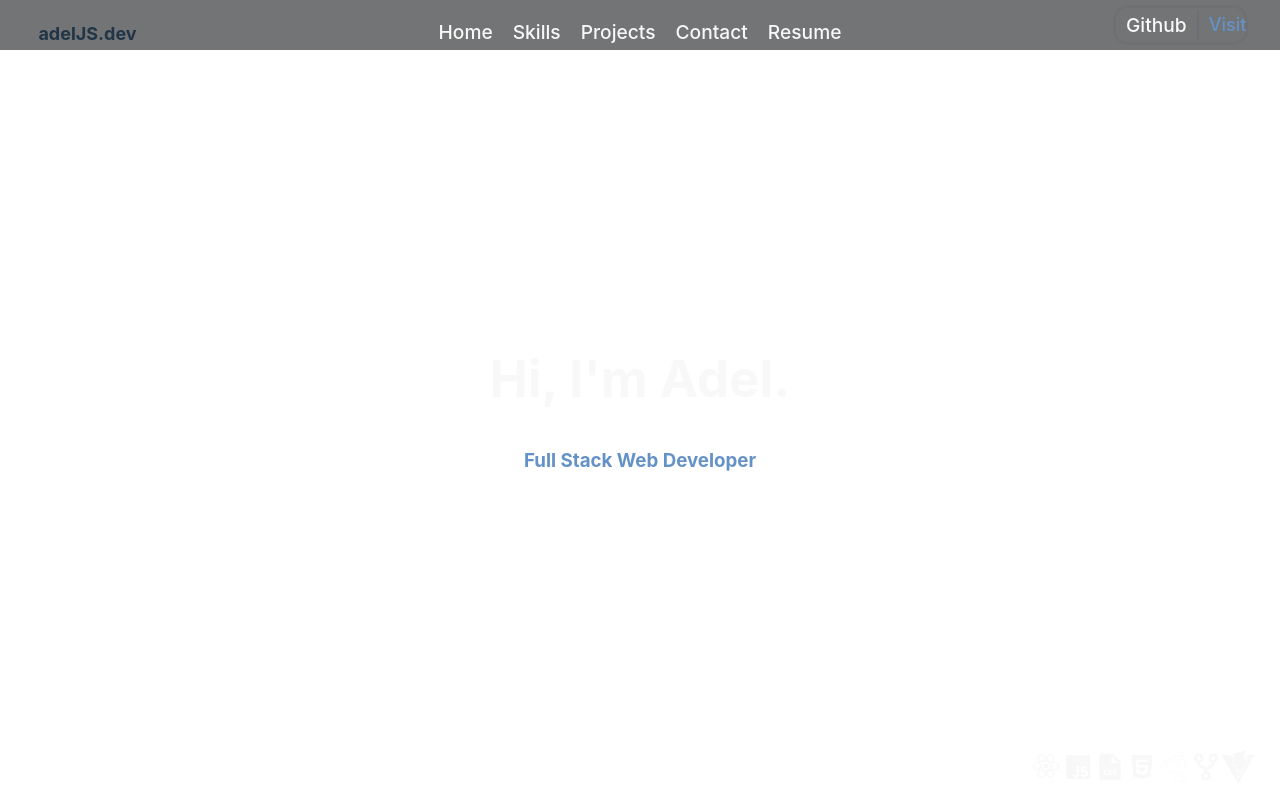
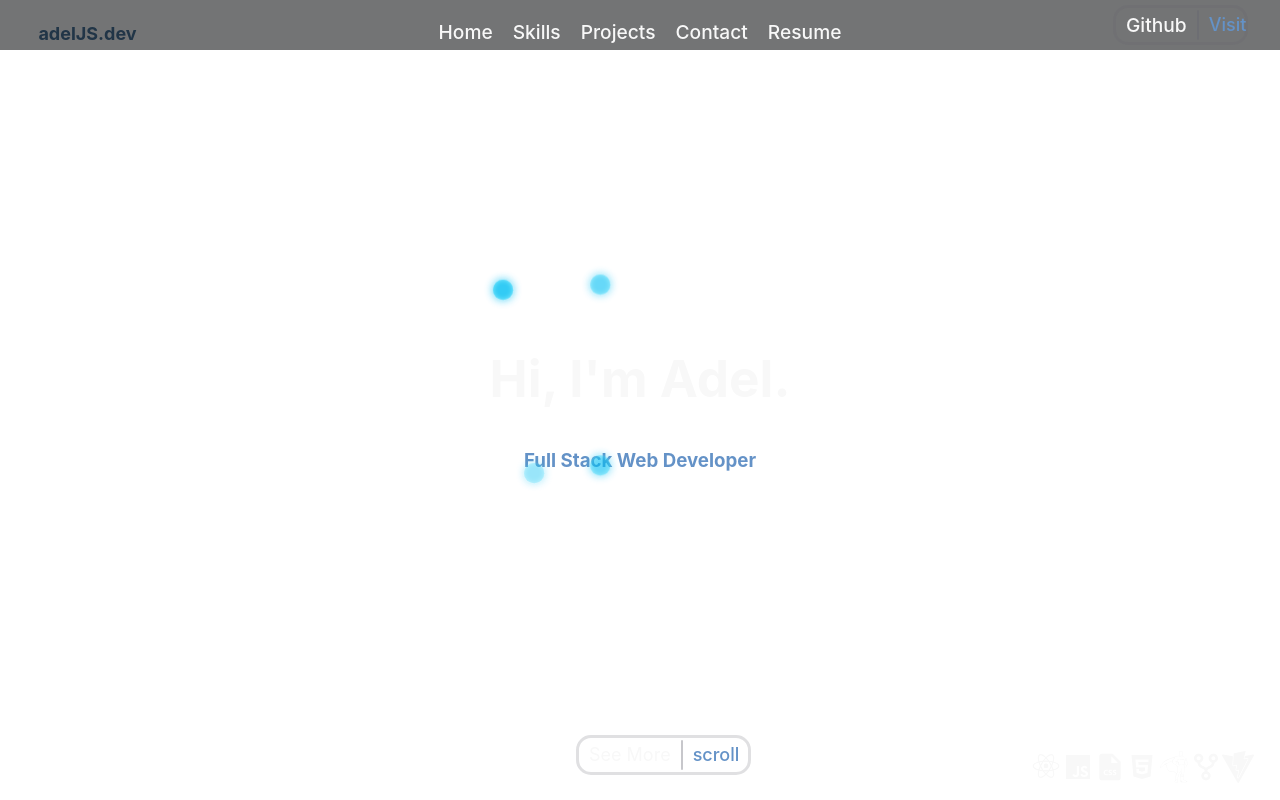
Before and after one commit to aboussenane/AdelJS-Portfolio, a React (Vite) app: page / in a window 1280 px wide. Shown: the top 800 px of the page. Built offline with nearby package versions, Linux system fonts and the light colour scheme.

Commit message:
Added animations throughout

```diff
--- a/package.json
+++ b/package.json
@@ -10,6 +10,7 @@
     "preview": "vite preview"
   },
   "dependencies": {
+    "@types/gsap": "^3.0.0",
     "gsap": "^3.12.2",
     "react": "^18.2.0",
     "react-dom": "^18.2.0",
--- a/src/components/Project.jsx
+++ b/src/components/Project.jsx
@@ -1,19 +1,52 @@
-import React from 'react';
+
+import React, { useEffect, useRef } from 'react';
+import gsap from 'gsap';
+import { ScrollTrigger } from 'gsap/ScrollTrigger';
 import '../styles/Project.css'
 import { BiGitRepoForked, BiLogoReact, BiLogoJavascript, BiSolidFileCss, BiLogoHtml5 } from 'react-icons/bi';
 import { SiVite, SiAmazonaws} from 'react-icons/si';
 
-
+gsap.registerPlugin(ScrollTrigger);
 function Project() {
-
-
+    useEffect(() => {
+        gsap.utils.toArray('.project-container').forEach((container) => {
+          gsap.set(container, { opacity: 0, y: 100 }); // Initial opacity and y position
+          gsap.to(container, {
+            opacity: 1,
+            y: 0,
+            duration: 1,
+            scrollTrigger: {
+              trigger: container,
+              start: 'top 80%',
+              end: 'bottom 20%',
+              toggleActions: 'play none none reverse',
+            },
+          });
+        });
+      }, []);
+      useEffect(() => {
+        gsap.utils.toArray('.project-container-left').forEach((container) => {
+          gsap.set(container, { opacity: 0, y: 100 }); // Initial opacity and y position
+          gsap.to(container, {
+            opacity: 1,
+            y: 0,
+            duration: 1,
+            scrollTrigger: {
+              trigger: container,
+              start: 'top 80%',
+              end: 'bottom 20%',
+              toggleActions: 'play none none reverse',
+            },
+          });
+        });
+      }, []);
   return (
     <>
 
         <div className="project-container">
             <div className="project-title">
                 <a id="title-link" href="https://master.d1rdr4srhzrrq8.amplifyapp.com/" target="_blank" rel="noopener noreferrer">Time Logger</a>
-                <p id='description'>A tool I created to help me keep conduct noise monitoring at my previous position. I needed to note the exact time that construction activities occured so I created this web app using React and Javascript. When the "Log" button is pressed, the time is saved as text along with a comment. The text can then be conveniently copied via a button at the bottom of the page. In the future i'm planning to implement an email feature. </p>
+                <p id='description'>I developed a tool during my previous job to assist in monitoring noise levels. This tool was specifically designed to record the precise timing of construction activities. Using React and JavaScript, I created a web application for this purpose. When the "Log" button is clicked, the time, along with a comment, is saved as text. This text can be easily copied using a button located at the bottom of the page. Additionally, I intend to enhance this tool by incorporating an email feature in the future. </p>
             </div>
             <div className="project-info-container">
 
@@ -40,7 +73,7 @@ function Project() {
             </div>
             <div className="project-title">
             <a id="title-link" href="https://master.d3hlpirztw4tl7.amplifyapp.com/" target="_blank" rel="noopener noreferrer">Chord Generator</a>
-                <p id='description'>This was a project where I created a slot machine that generates musical chords. The user selects a key then generates chords based on that. This was a bit complex to figure out at first due to the nature of chords and musical keys, simply generating four chords woldn't do as the each chord may have a different "character" depending on the key it is being played in e.g. D major vs. D min. My future intentions for this project is to add sound so as to play each progression once it's generated.</p>
+                <p id='description'>This project involved designing a slot machine that produces musical chords based on user-selected keys. Initially, it posed a challenge due to the complexity of chords and musical keys. Merely generating four chords was not sufficient, as each chord may exhibit a distinct "character" contingent on the key it is played in, such as D major versus D minor. Looking ahead, my plan for this project includes integrating sound functionality to play each progression once it's generated.</p>
             </div>
 
 
@@ -48,7 +81,7 @@ function Project() {
         <div className="project-container">
             <div className="project-title">
             <a id="title-link" href="https://master.d2z9qwr84qki6r.amplifyapp.com/" target="_blank" rel="noopener noreferrer">Vocal Sampler</a>
-                <p id='description'>This was a quick project I put together. I wanted to mock up the front end of a potential virtual instrument project. Admittedly not much work was put into the back end audio portion so this instrument functions as a simple vocal sampler for the time being. </p>
+                <p id='description'>This project was a rapid creation aimed at crafting the frontend interface for a potential virtual instrument.</p>
             </div>
             <div className="project-info-container">
             <a id="title-link" href="https://master.d2z9qwr84qki6r.amplifyapp.com/" target="_blank" rel="noopener noreferrer">
--- a/src/pages/OtherWork.jsx
+++ b/src/pages/OtherWork.jsx
@@ -1,9 +1,27 @@
-import React from 'react';
+import React, { useEffect, useRef } from 'react';
+import gsap from 'gsap';
+import { ScrollTrigger } from 'gsap/ScrollTrigger';
 import '../styles/OtherWork.css'
 
 
+gsap.registerPlugin(ScrollTrigger);
 function OtherWork() {
-
+  useEffect(() => {
+    gsap.utils.toArray('.other-container').forEach((container) => {
+      gsap.set(container, { opacity: 0, y: 100 }); // Initial opacity and y position
+      gsap.to(container, {
+        opacity: 1,
+        y: 0,
+        duration: 1,
+        scrollTrigger: {
+          trigger: container,
+          start: 'top 80%',
+          end: 'bottom 20%',
+          toggleActions: 'play none none reverse',
+        },
+      });
+    });
+  }, []);
 
   return (
     <>
--- a/src/pages/Title.jsx
+++ b/src/pages/Title.jsx
@@ -1,11 +1,13 @@
-import React, {useEffect} from 'react';
+import React, {useEffect, useRef} from 'react';
 import { gsap } from "gsap";
 import '../styles/Title.css';
 //import { gsap } from "gsap";
 import { SiGreensock, SiVite} from 'react-icons/si';
 import { BiGitRepoForked,BiLogoReact, BiLogoHtml5, BiLogoJavascript, BiSolidFileCss } from 'react-icons/bi';
 function Title() {
+  const transitionRef = useRef(null)
   useEffect(() => {
+    gsap.set(transitionRef.current, { opacity: 0 });
     const title = document.getElementById('intro-text');
     const subheader = document.getElementById('subheader');
     const letters = ['H', 'i', ',', ' I', '\'', 'm', ' A', 'd', 'e', 'l', '.'];
@@ -46,7 +48,28 @@ function Title() {
     // eslint-disable-next-line react-hooks/exhaustive-deps
   }, []); // Empty dependency array means this effect runs once when the component mounts
 
+  useEffect(() => {
+    const transition = transitionRef.current;
 
+    // Animation to show the element after a delay
+    gsap.from(transition, { opacity: 1, y:-40, duration: 1, delay: 15, ease: 'power1.in'});
+
+    // Scroll event listener to hide the element on scroll
+    const handleScroll = () => {
+      const scrollY = window.scrollY || window.pageYOffset;
+      if (scrollY >= 500) {
+        gsap.to(transition, { opacity: 0, y: -40, duration: 1 });
+      } else {
+        gsap.to(transition, { opacity: 1, y: -40, duration: 1 }); // Show the element if not scrolled enough
+      }
+    };
+
+    window.addEventListener('scroll', handleScroll);
+
+    return () => {
+      window.removeEventListener('scroll', handleScroll);
+    };
+  }, []);
   return (
     <>
 
@@ -66,7 +89,19 @@ function Title() {
           <SiGreensock className="title-icon"/>
           <BiGitRepoForked className="title-icon"/>
           <SiVite className="title-icon"/>
+
+          <div className="dots">
+            <div className="dot"></div>
+            <div className="dot"></div>
+            <div className="dot"></div>
+            <div className="dot"></div>
           </div>
+          </div>
+          <div className="transition" ref={transitionRef}>
+            <p className="tran-text">See More</p>
+          <div className='t-divider'></div>
+          <p className="scroll-text">scroll</p>
+        </div>
         </div>
 
       </section>
--- a/src/styles/Title.css
+++ b/src/styles/Title.css
@@ -65,6 +65,49 @@
     border-color: var(--red);
     padding: 10px;
   }
+  .transition{
+    position: absolute;
+    bottom: -15px;
+    left: 45vw;
+    text-decoration: none;
+    color: var(--white);
+    display: flex;
+    flex-direction: row;
+    align-items: center;
+    text-align: center;
+    height: 40px;
+    border-style: solid;
+    border-color: var(--shadow);
+    border-width: 3px;
+    border-radius: 15px;
+    width: 175px;
+
+  }
+  .tran-text{
+    color: var(--white);
+    font-size: large;
+    margin-left: 10px;
+  }
+  .scroll-text{
+    color: var(--blue);
+    font-size: large;
+    font-weight: 500;
+  }
+  .t-divider{
+    margin: 0 10px;
+
+    width: 0.1px;
+    border-style: solid;
+    border-width: 1px;
+    border-color: var(--shadow);
+    border-radius: 2px;
+    height: 30px;
+    background-color: var(--shadow) !important;
+  }
+  .transition:hover{
+    border-style: solid;
+    border-color: var(--blue);
+  }
   #intro-text{
     left: 50%;
     top: 50%;
@@ -78,3 +121,70 @@
     text-align: center;
 
  }
+ .dots{
+  position: absolute;
+  z-index: 0;
+  top: -47vh;
+  left: -37vw;
+  width: 20vw;
+
+  list-style: none;
+  animation: breathe 10s infinite ease both;
+}
+
+.dot{
+  position: absolute;
+  width: 20px;
+  height: 20px;
+  margin: -10px 0 0 -10px;
+  border-radius: 20px;
+  box-shadow: inset 0px 0px 5px rgb(100, 230, 255),
+              0px 0px 2px rgba(255, 255, 255, 0.5),
+              0px 0px 10px rgb(0, 191, 243);
+  background: rgb(0, 191, 243);
+  opacity: 0.60;
+  animation-name: clockwise;
+  animation-duration: 20s;
+  animation-timing-function: linear;
+  animation-iteration-count: infinite;
+}
+
+.dot:nth-child(even){
+  animation-direction: reverse;
+}
+
+.dot:nth-child(3n+3){
+  animation-duration: 40s;
+  opacity: 0.80;
+}
+
+.dot:nth-child(4n+4){
+  animation-duration: 30s;
+  opacity: 0.40;
+}
+
+@for $item from 1 through 40{
+  li:nth-child(#{$item}){
+    animation-delay: -#{$item}s;
+  }
+}
+
+@keyframes breathe{
+  0%  { transform: scale(0.75); }
+  50% { transform: scale(1.25); }
+  100%{ transform: scale(0.75); }
+}
+
+@keyframes clockwise{
+  0% {
+        transform: rotate(0deg)
+                   translate(-100px)
+                   rotate(0deg);
+  }
+
+  100% {
+        transform: rotate(360deg)
+                   translate(-100px)
+                   rotate(-360deg);
+  }
+}
```
Also changed, not shown: 1 other file (tests, documents, lock files or other folders).
